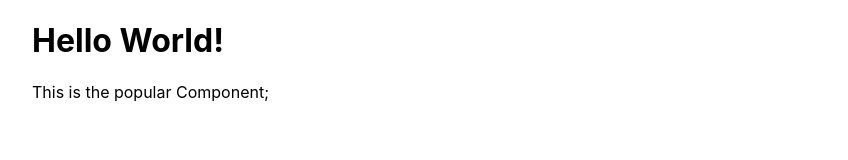
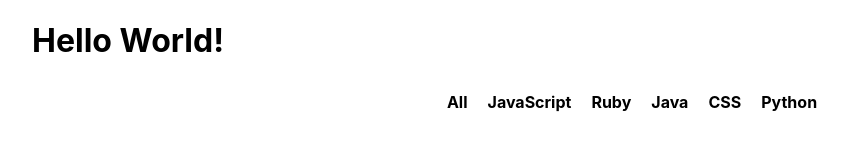
Before and after one commit to GeorgeSmith-Sweeper/Github-Battle, a React app: page / in a window 1280 px wide. Shown: the whole page, without its empty margins (8-856 px from the left). Built offline with nearby package versions, Linux system fonts and the light colour scheme.

Commit message:
added the list component

```diff
--- a/app/components/Popular.js
+++ b/app/components/Popular.js
@@ -2,11 +2,20 @@ import React from 'react';
 
 class Popular extends React.Component {
   render() {
+    let languages = ['All', 'JavaScript', 'Ruby', 'Java', 'CSS', 'Python'];
     return (
-      <div>
-        This is the popular Component;
-      </div>
-    )
+        <ul className="languages">
+          {
+            languages.map((language) => {
+              return (
+                <li key={language}>
+                  {language}
+                </li>
+              );
+            })
+          }
+        </ul>
+    );
   }
 }
 
--- a/app/index.css
+++ b/app/index.css
@@ -1,9 +1,28 @@
 body {
   font-family: -apple-system,BlinkMacSystemFont,SegoeUI,Roboto,Oxygen-Sans,Ubuntu,
   Cantarell,Helvetica, Neue,sans-serif;
+}
+
+ul {
+  padding: 0;
+}
+
+li {
+  list-style: none;
 }
 
 .container {
   max-width: 1200px;
   margin: 0 auto;
 }
+
+.languages {
+  display: flex;
+  justify-content: center;
+}
+
+.languages li {
+  margin: 10px;
+  font-weight: bold;
+  cursor: pointer;
+}
```
